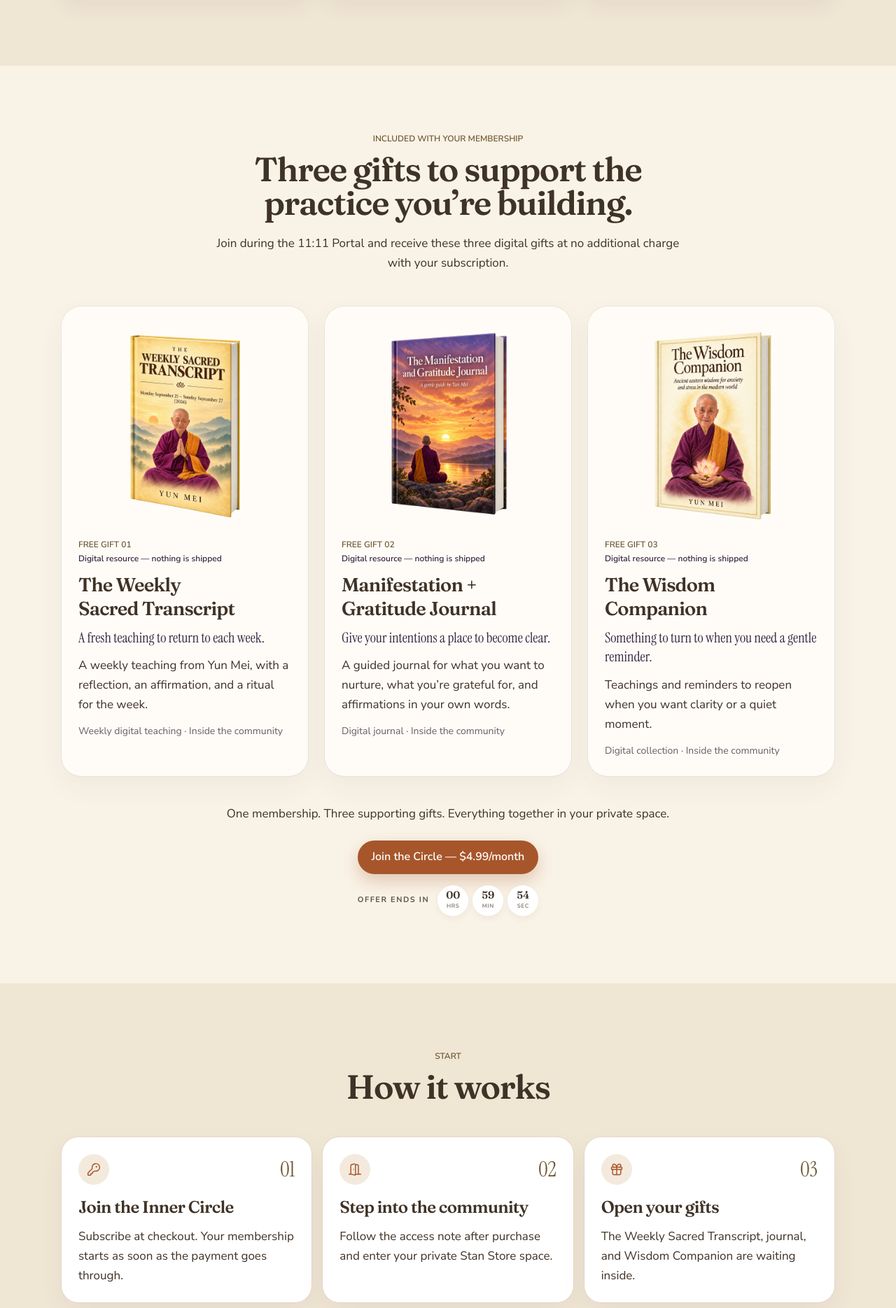
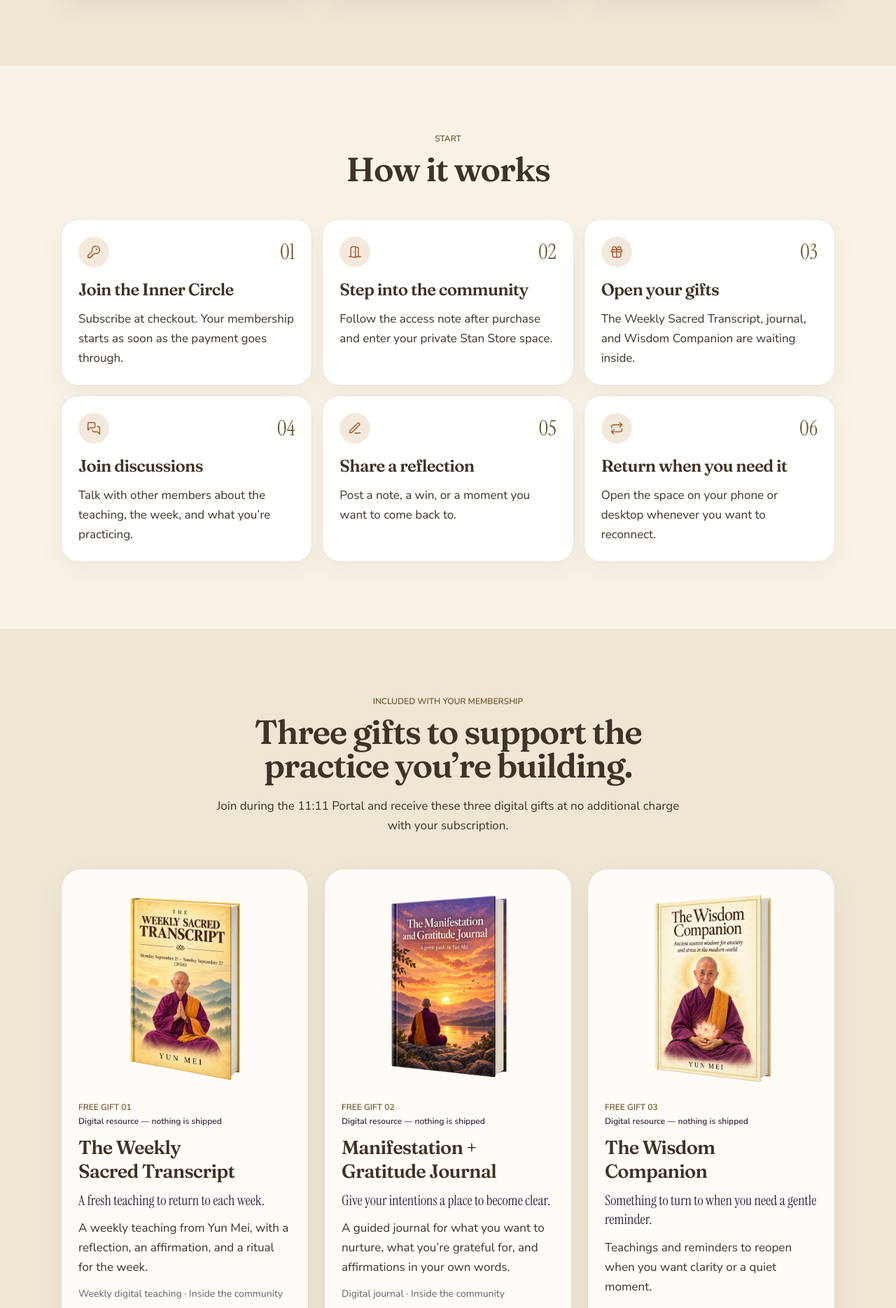
Before and after one commit to Nerfkevin/wu-wu-web, a Next.js app: page /yunmeisinnercircle in a window 1280 px wide. Shown: the part 3072-4941 px from the top of the page at 70% size. Built offline with nearby package versions, Linux system fonts and the light colour scheme.

Commit message:
Put How it works ahead of the free gifts.
Co-authored-by: Cursor <cursoragent@cursor.com>

```diff
--- a/src/components/inner-circle/InnerCirclePage.tsx
+++ b/src/components/inner-circle/InnerCirclePage.tsx
@@ -640,7 +640,7 @@ function MemberNotice() {
 
 function Gifts() {
   return (
-    <section id="gifts" className="scroll-mt-32 bg-[#F9F3E7]">
+    <section id="gifts" className="scroll-mt-32 bg-[#F0E6D4]">
       <div className="mx-auto max-w-6xl px-4 py-16 sm:px-6 sm:py-24">
         <SectionIntro
           eyebrow="Included with your membership"
@@ -793,7 +793,7 @@ function How() {
   ];
 
   return (
-    <section id="how" className="scroll-mt-32 bg-[#F0E6D4]">
+    <section id="how" className="scroll-mt-32 bg-[#F9F3E7]">
       <div className="mx-auto max-w-6xl px-4 py-16 sm:px-6 sm:py-24">
         <SectionIntro eyebrow="Start" title="How it works" />
         <ol className="mt-12 grid gap-4 sm:grid-cols-2 lg:grid-cols-3">
@@ -1170,8 +1170,8 @@ function PageBody() {
         <StatsBreak />
         <MemberNotice />
         <Testimonials />
+        <How />
         <Gifts />
-        <How />
         <About />
         <FinalInvite />
         <Faq />
```
